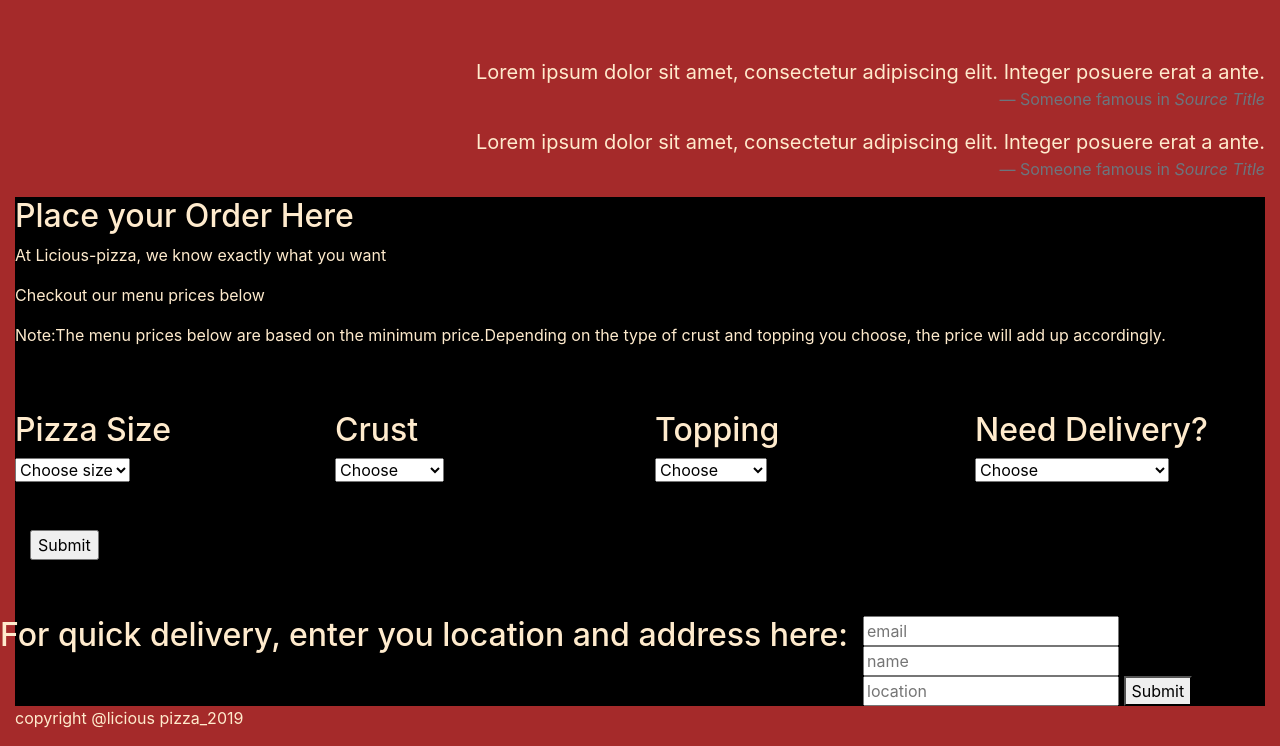
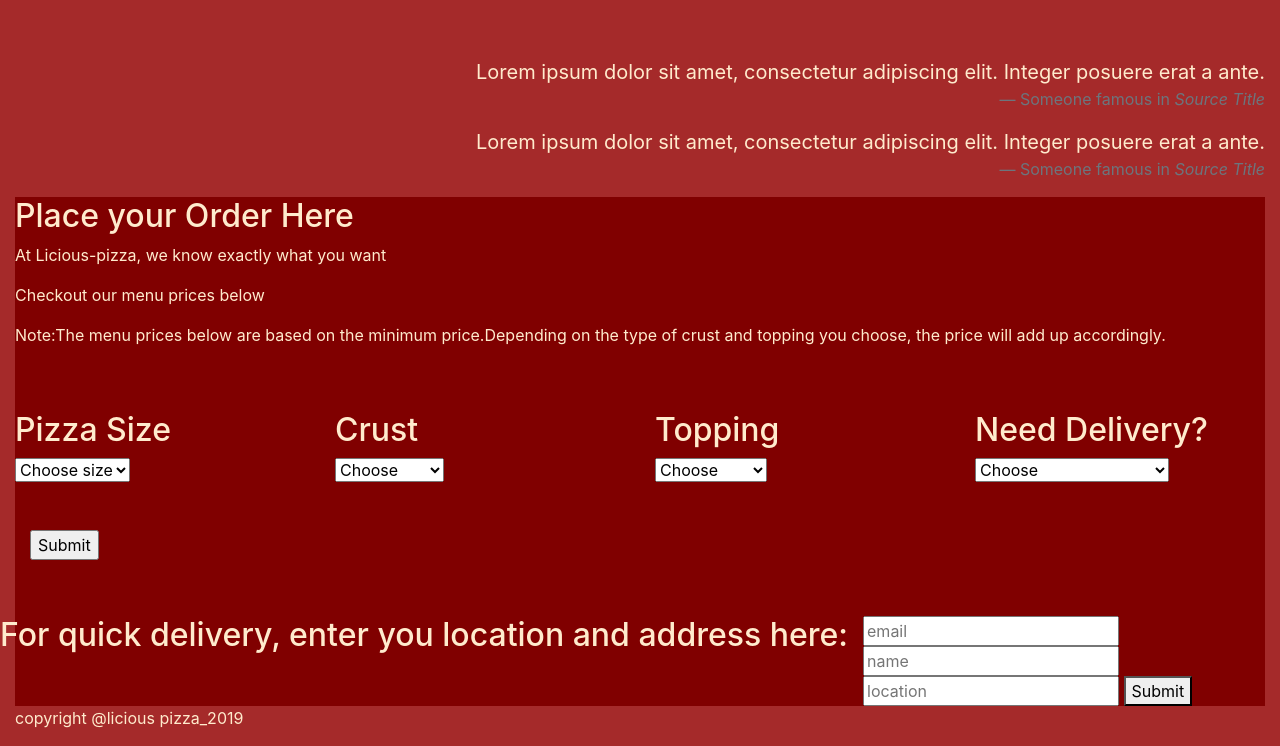
Before and after one commit to peninah-njeri/Licious-Pizza, a plain HTML site: page index.html in a window 1280 px wide. Shown: the part 1283-2029 px from the top of the page. Drawn offline with Linux system fonts and the light colour scheme.

Commit message:
midify css styles

```diff
--- a/css/styles.css
+++ b/css/styles.css
@@ -12,5 +12,8 @@
 }
 
 .order{
-    background-color: black
+    background-color: maroon;
 }
+#toppings{
+
+}
```
